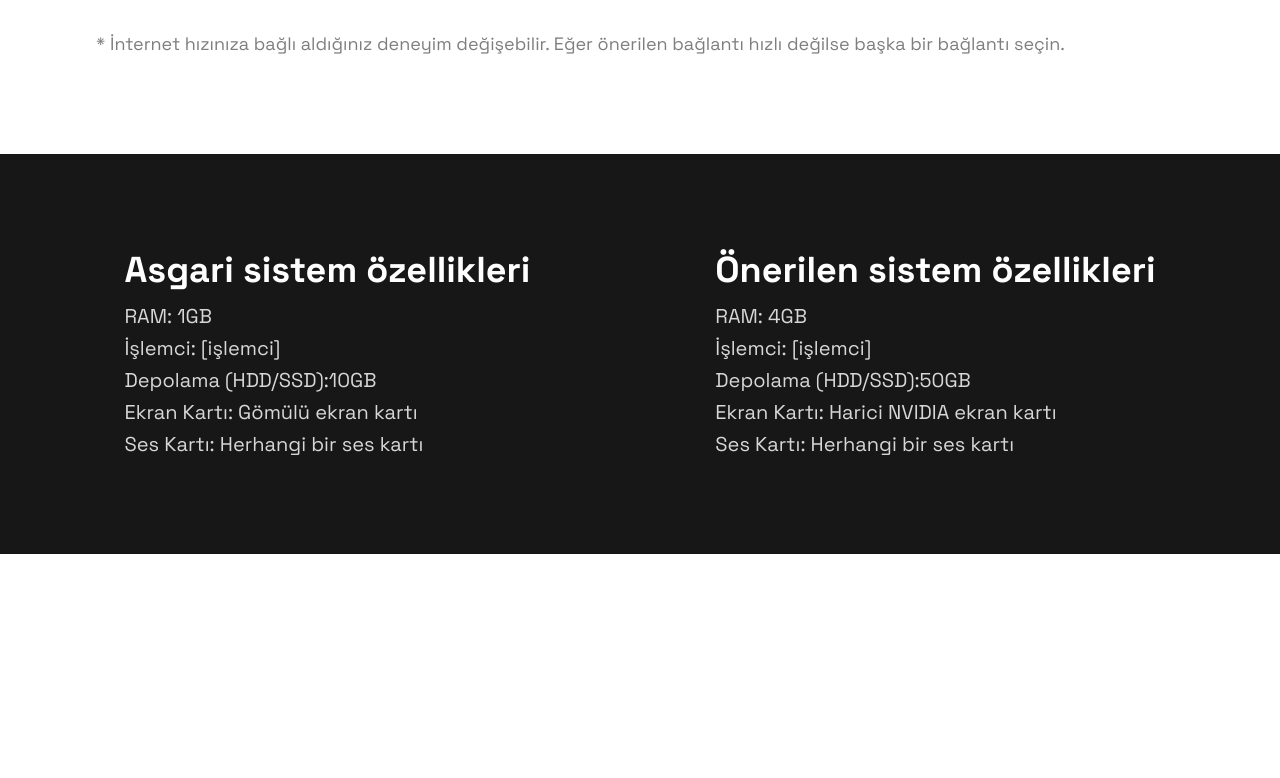
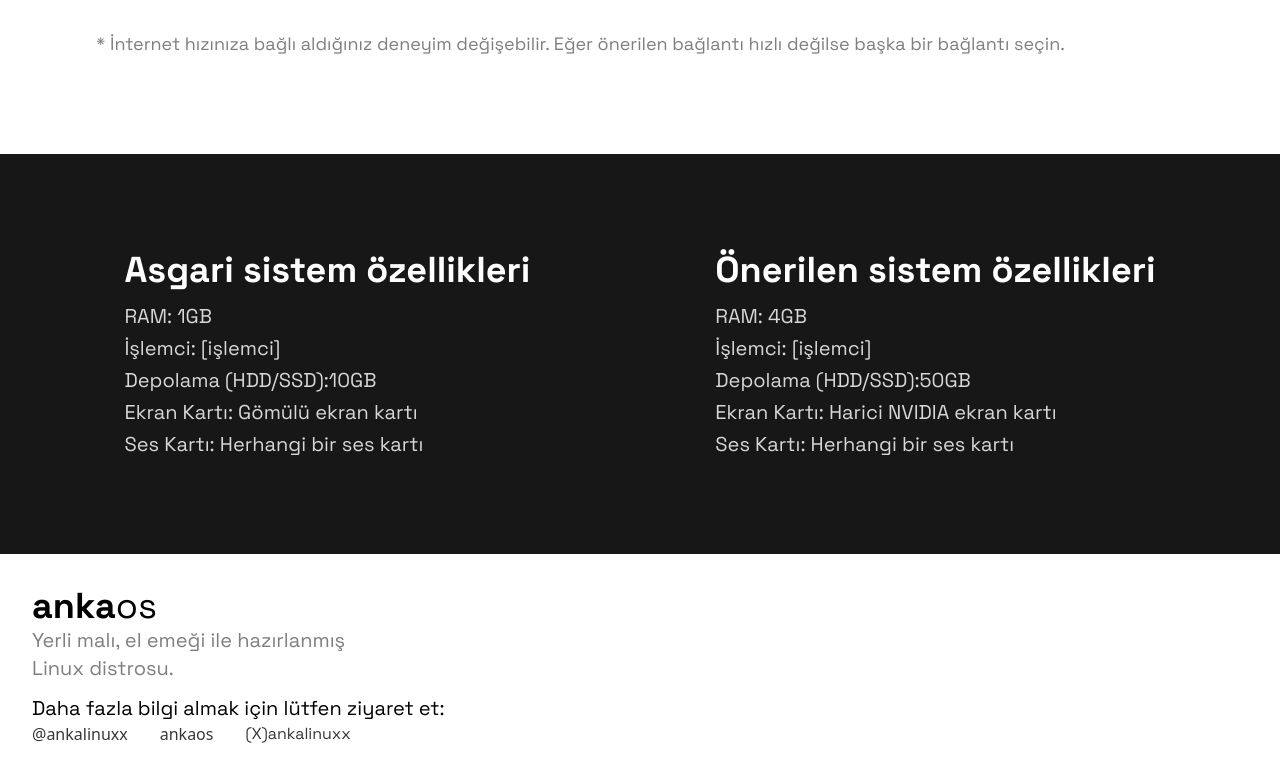
Before and after one commit to sekullar/ankaosweb, a React (Create React App) app: page / in a window 1280 px wide. Shown: the part 2944-3722 px from the top of the page. Before the commit the page ends 3498 px from the top, so only its background shows below. Built offline with nearby package versions, Linux system fonts and the light colour scheme.

Commit message:
footer added

```diff
--- a/src/components/Footer.jsx
+++ b/src/components/Footer.jsx
@@ -1,7 +1,18 @@
+import "../css/main.css"
+
 const Footer = () => {
     return(
         <>
-
+            <div className="flex flex-col p-8">
+                <p className="space-grotesk-700 text-4xl relative">anka <span className="absolute space-grotesk-400">os</span> </p>
+                <p className="opacity-50 space-grotesk-400 text-xl">Yerli malı, el emeği ile hazırlanmış <br />Linux distrosu.</p>
+                <p className="mt-3 space-grotesk-400 text-xl">Daha fazla bilgi almak için lütfen ziyaret et:</p>
+                <div className="flex items-center gap-8">
+                    <a href="#" className="font-theme-3">@ankalinuxx</a>
+                    <a href="#" className="font-theme-3">ankaos</a>
+                    <a href="#" className="space-grotesk-400 font-theme-3">(X)<span>ankalinuxx</span></a>
+                </div>
+            </div>
         </>
     )
 }
--- a/src/css/main.css
+++ b/src/css/main.css
@@ -6,7 +6,7 @@
 :root{
     --bg-theme-dark: #171717;
     --bg-theme-dark-2: #101010;
-
+    --bg-theme-dark-3:  #373737
 }
 
 .inter-400 {
@@ -68,6 +68,10 @@
     background-color: var(--bg-theme-dark-2);
 }
 
+.font-theme-3{
+    color: var(--bg-theme-dark-3);
+}
+
 #article{
     height: calc(100vh - 104px);
 }
```
